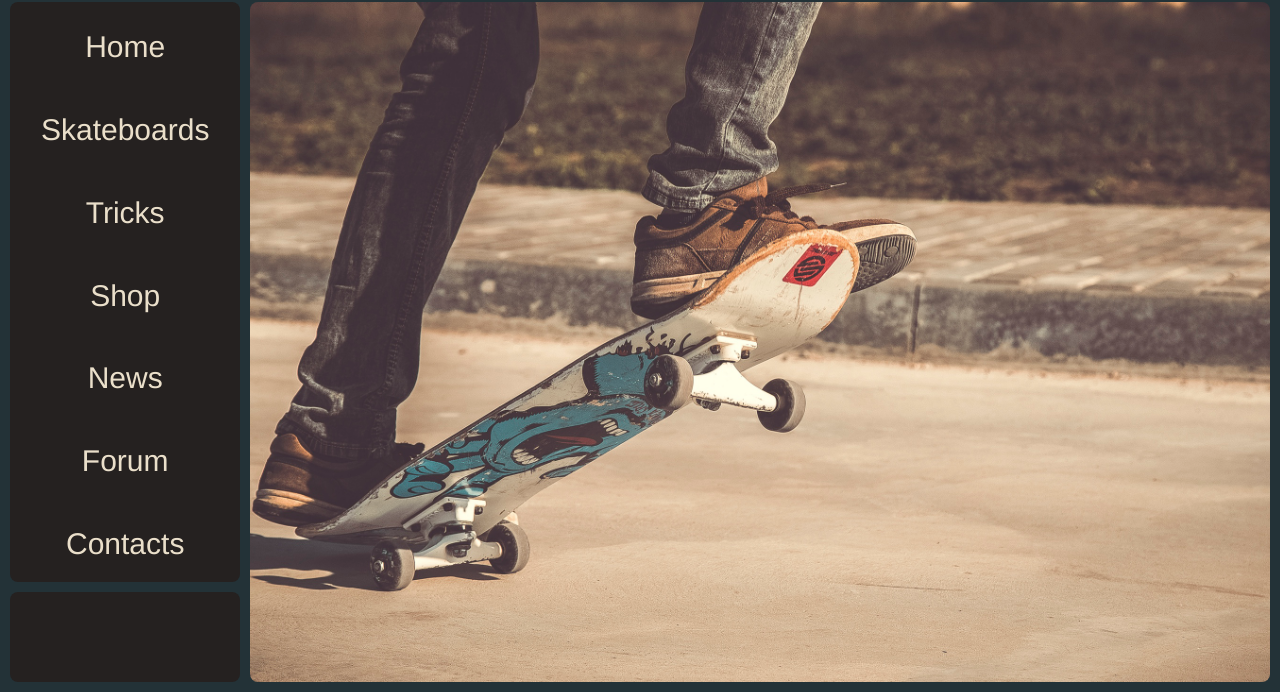
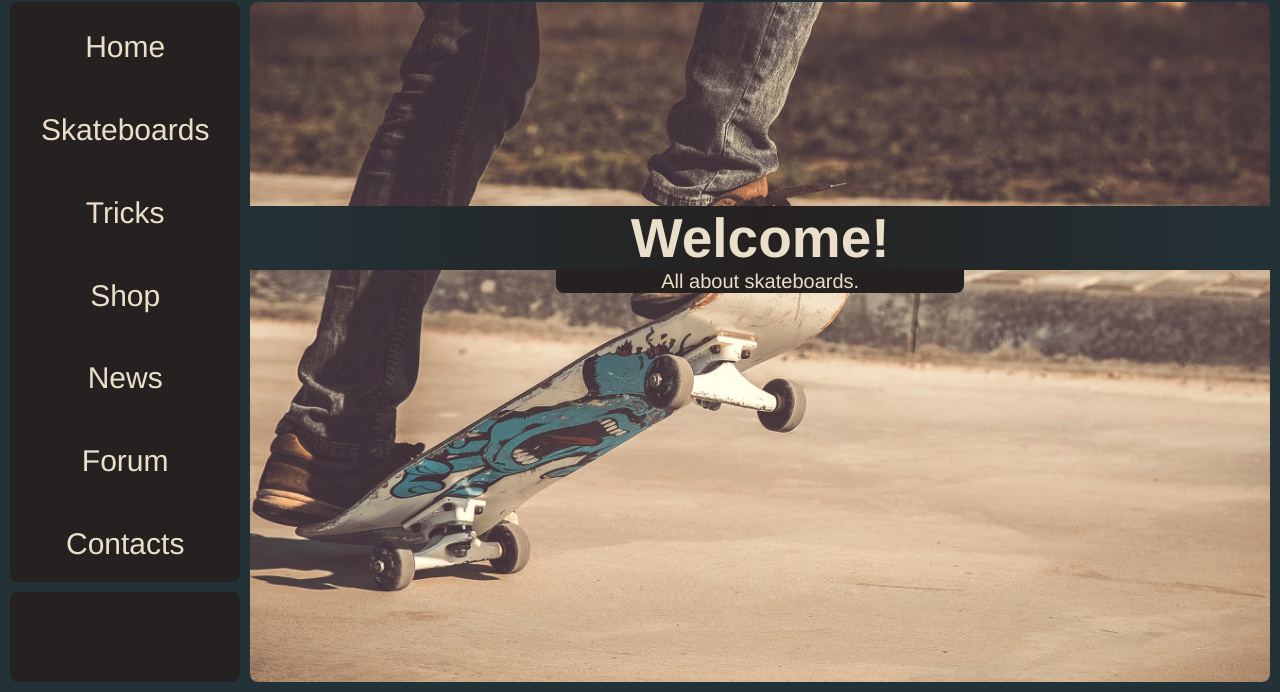
Before and after one commit to tberes/summer_project, a plain HTML site: page index.html in a window 1280 px wide. Shown: the part 108-800 px from the top of the page. Drawn offline with Linux system fonts and the light colour scheme.

Commit message:
Added page loading with ajax. Added home.html.

```diff
--- a/index.html
+++ b/index.html
@@ -11,6 +11,7 @@
 
 		<script src="js/jQuery/jquery-3.2.1.js"></script>
 		<script src="js/site/main.js"></script>
+		<script src="js/site/ajaxHandler.js"></script>
 		<script src="js/site/mobile/menu.js"></script>
 		<script src="js/site/mobile/cart.js"></script>
 		<script src="js/site/desktop/cart.js"></script>
--- /dev/null
+++ b/js/site/ajaxHandler.js
@@ -0,0 +1,7 @@
+$(document).ready(function() {
+    $(".menu-btns").click(function () {
+        var temp = $(this).text();
+        $("#main-content").load("/pages/" + temp + ".html");
+        console.log(temp);
+    });
+});
--- a/js/site/main.js
+++ b/js/site/main.js
@@ -1,13 +1,13 @@
 
 $(document).ready(function(){
+    $("#main-content").load("pages/home.html");
+
     var windowWidth = $(window).width();
     if (windowWidth > 640) {
         desktopCartClick();
-        console.log("desktop");
     }
     else if(windowWidth <= 640) {
         menuClick();
         mobileCartClick();
-        console.log("mobile");
     }
 });
--- /dev/null
+++ b/pages/home.html
@@ -0,0 +1,4 @@
+<link rel="stylesheet" type="text/css" href="style/css/global/home.css">
+
+<h1>Welcome!</h1>
+<p>All about skateboards.</p>
--- a/style/css/desktop/site.css
+++ b/style/css/desktop/site.css
@@ -12,7 +12,7 @@
 }
 
 #main-content {
-    background-image: url(../../images/site/background.png);
+    background-color: #252120;
     background-size: cover;
     background-position-x: center;
     border-radius: 8px;
--- a/style/css/global/common.css
+++ b/style/css/global/common.css
@@ -1,5 +1,6 @@
 * {
     font-family: Helvetica, Arial, Sans-Serif;
+    color: #eadfca;
 }
 
 @font-face {
--- /dev/null
+++ b/style/css/global/home.css
@@ -0,0 +1,23 @@
+h1 {
+    margin: auto;
+    text-align: center;
+    font-size: 55px;
+    margin-top: 20%;
+    color: #eadfca;
+    background-color: #252120;
+    background: linear-gradient( to right, #233237, #252120, #233237);
+}
+
+p {
+    margin: auto;
+    text-align: center;
+    font-size: 20px;
+    color: #eadfca;
+    background-color: #252120;
+    width: 40%;
+    border-radius: 0 0 8px 8px;
+}
+
+#main-content {
+    background-image: url(../../images/site/background.png);
+}
--- a/style/css/mobile/site.css
+++ b/style/css/mobile/site.css
@@ -8,7 +8,7 @@
 }
 
 #main-content {
-    background-image: url(../../images/site/background.png);
+    background-color: #252120;
     background-size: cover;
     background-position: 30% 50%;
     width: 100%;
```
Also changed, not shown: pages/news.html (added, +1 -0 lines).
